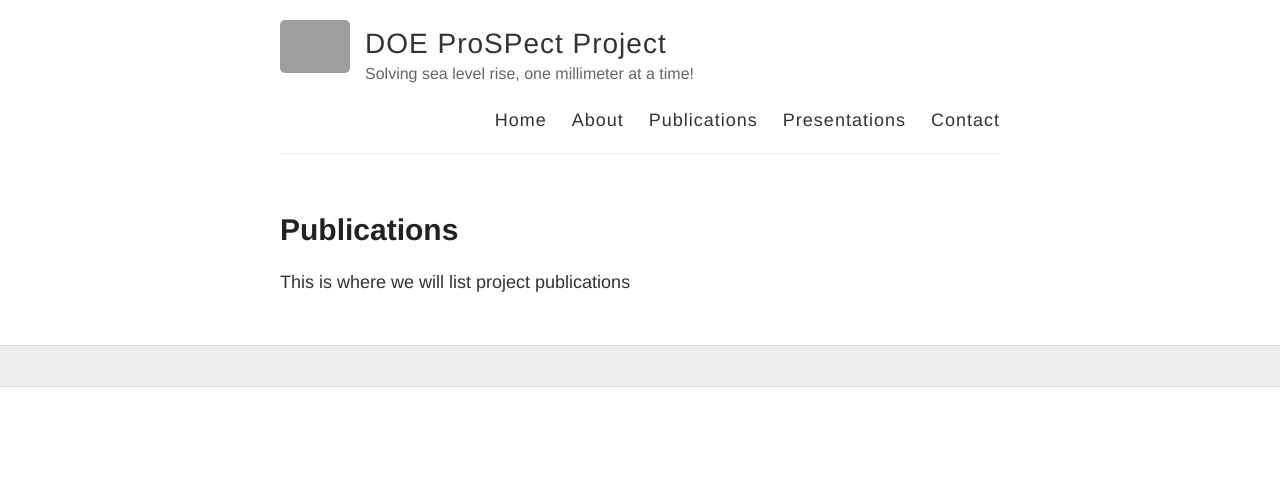
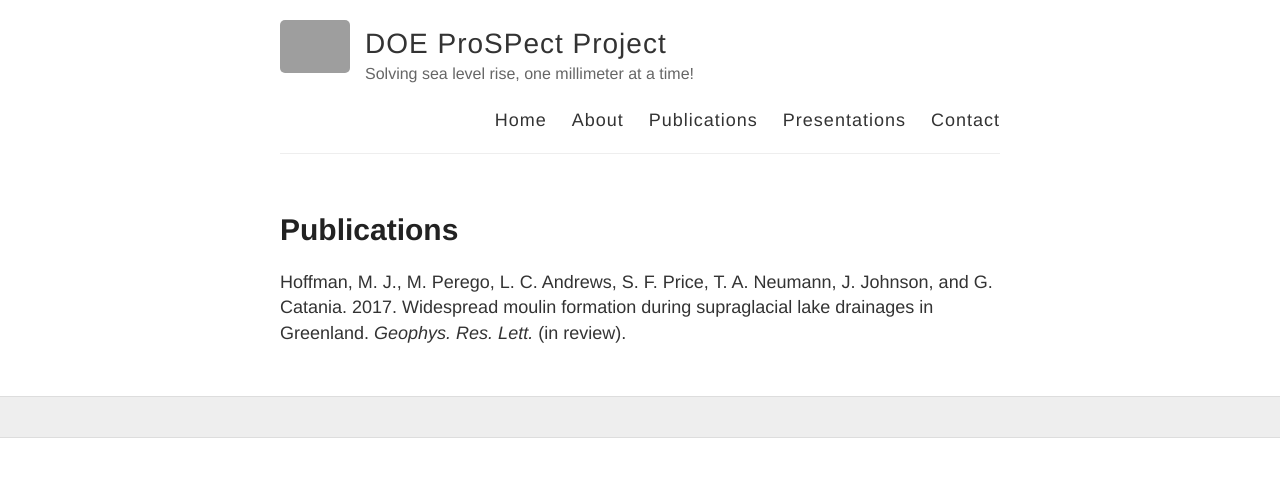
Before and after one commit to SLE-E3SM/SLE-E3SM.github.io, a Jekyll site: the page built from publications.md, in a window 1280 px wide. Shown: the top 477 px of the page. Built offline with Jekyll 4.4.1, drawn with Linux system fonts in a browser that asks for light colours; grey boxes are pictures that could not be loaded.

Commit message:
Update publications.md

```diff
--- a/publications.md
+++ b/publications.md
@@ -4,4 +4,4 @@ title: Publications
 permalink: /publications/
 ---
 
-This is where we will list project publications
+Hoffman, M. J., M. Perego, L. C. Andrews, S. F. Price, T. A. Neumann, J. Johnson, and G. Catania. 2017. Widespread moulin formation during supraglacial lake drainages in Greenland. *Geophys. Res. Lett.* (in review).
```
